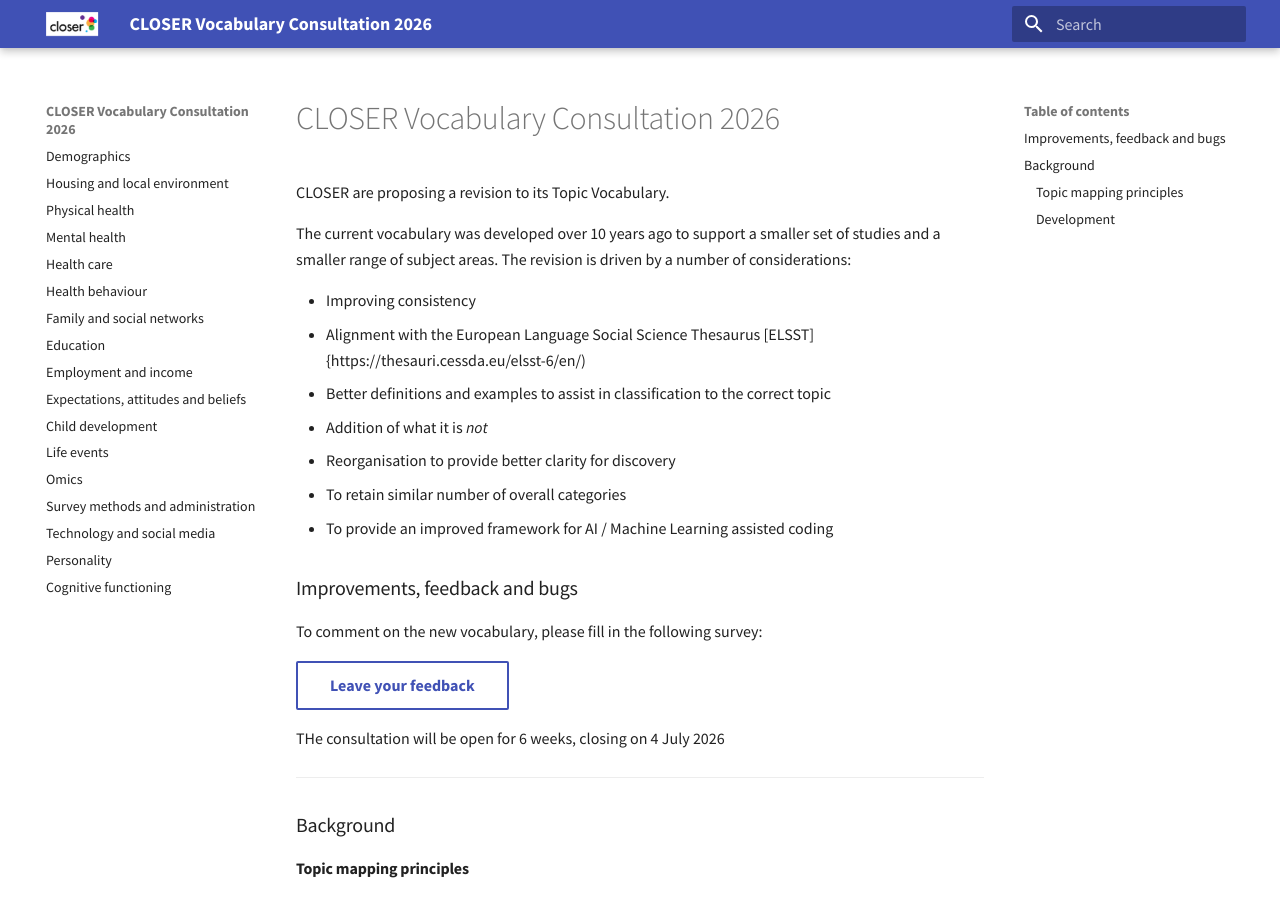
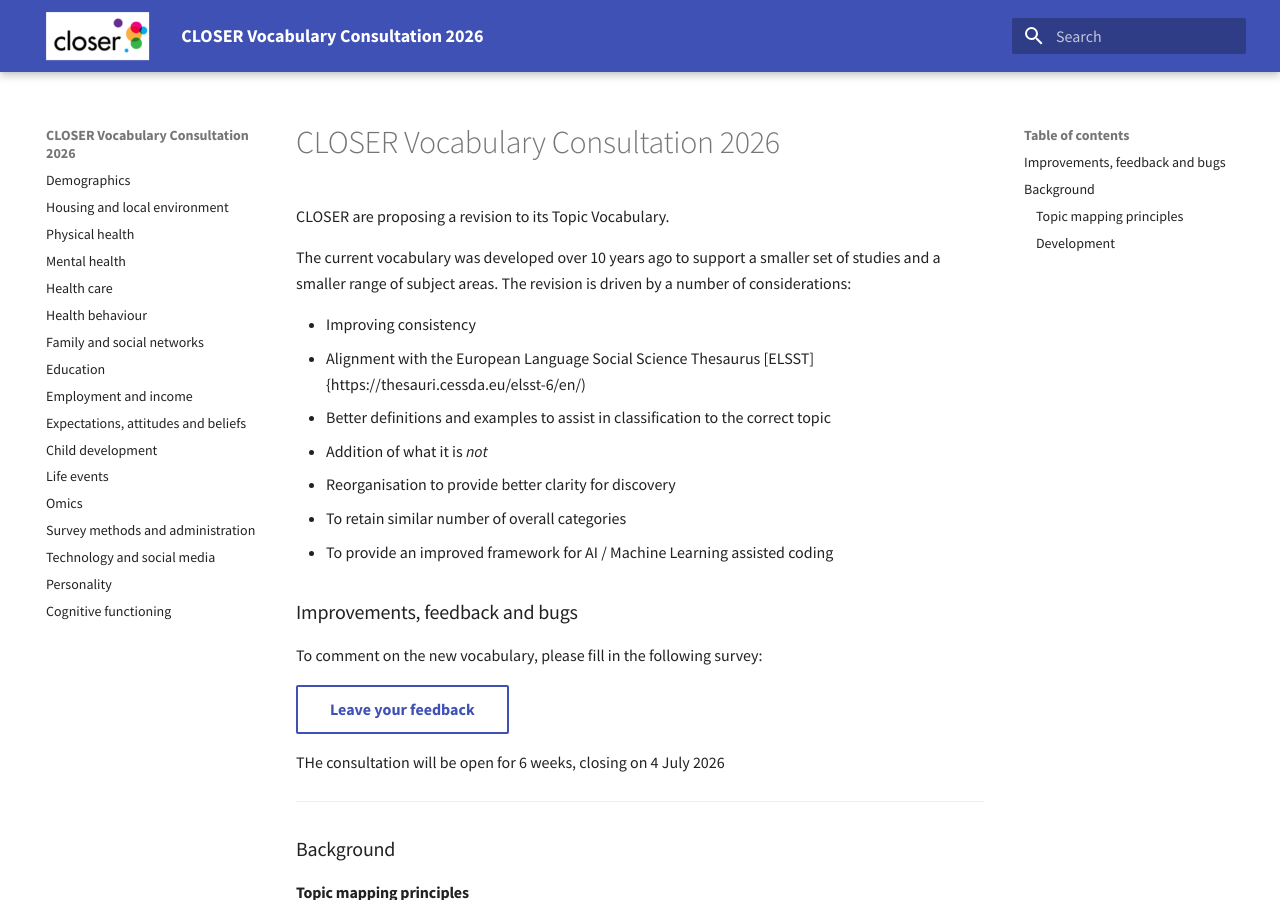
Before and after one commit to CLOSER-Cohorts/closer-vocabulary-2026, an MkDocs documentation site: the page built from docs/index.md, in a window 1280 px wide and 900 px high. Built offline with MkDocs 1.6.1 and Material for MkDocs 9.7.7, drawn with Linux system fonts in a browser that asks for light colours.

Commit message:
Update mkdocs.yml

```diff
--- a/mkdocs.yml
+++ b/mkdocs.yml
@@ -46,4 +46,4 @@
       alternate_style: true
 
 extra_css:
-#  - stylesheets/extra.css
+  - stylesheets/extra.css
```
